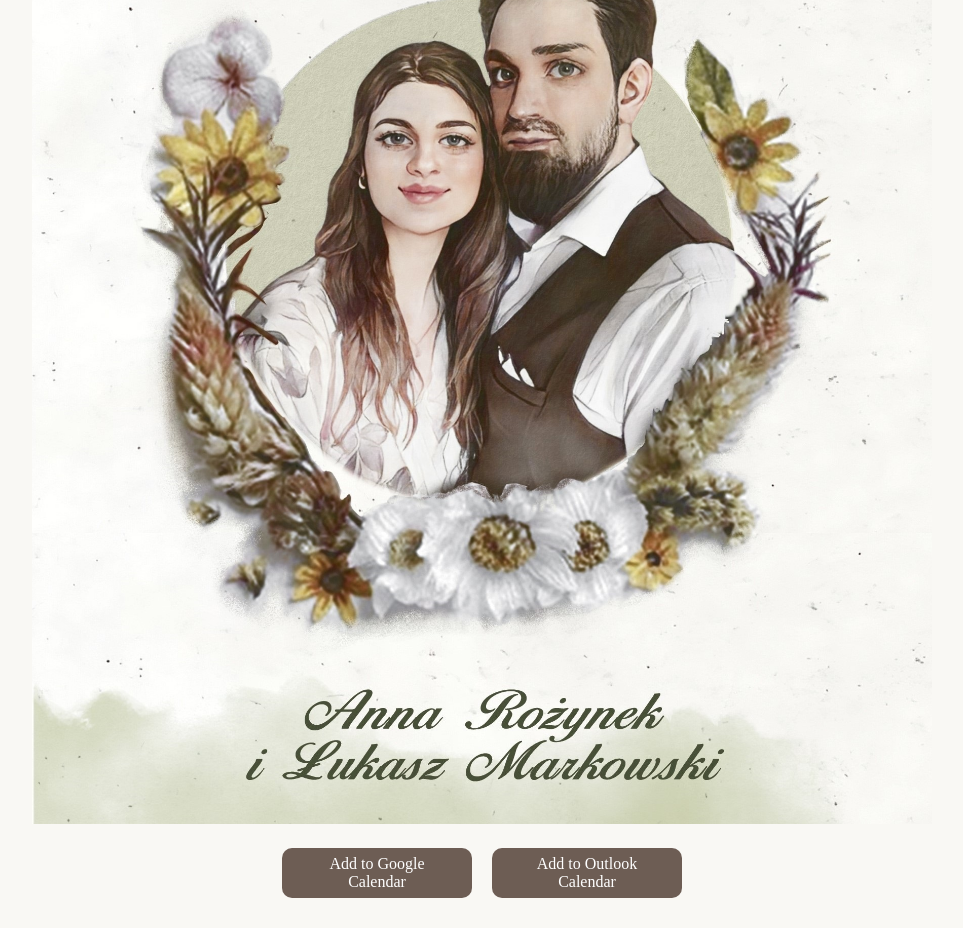
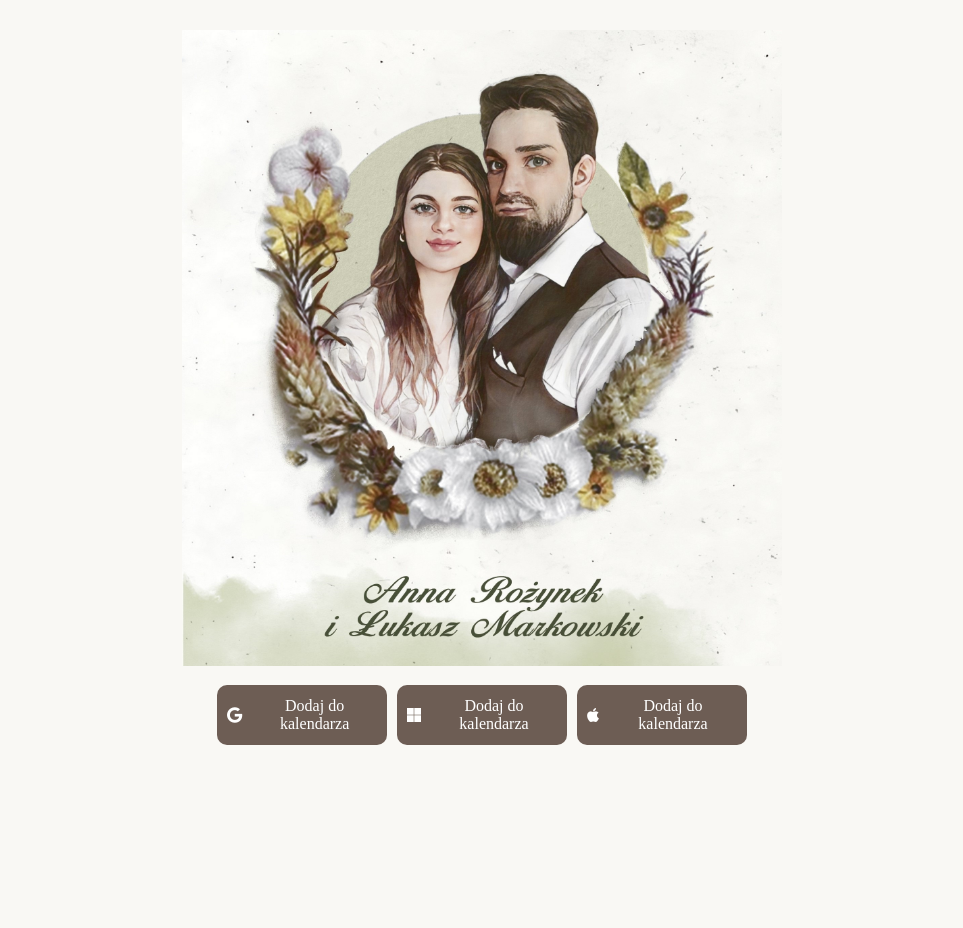
Before and after one commit to lukister/weding_invitation, a plain HTML site: page index.html in a window 1280 px wide. Shown: the whole page, without its empty margins (158-1121 px from the left). After the commit the page ends 800 px from the top, so only its background shows below. Drawn offline with Linux system fonts and the light colour scheme.

Commit message:
Change calendar

```diff
--- a/index.html
+++ b/index.html
@@ -4,6 +4,7 @@
     <meta charset="UTF-8">
     <meta name="viewport" content="width=device-width, initial-scale=1.0">
     <title>Ślub Ani i Łukasza</title>
+    <link rel="stylesheet" href="https://cdnjs.cloudflare.com/ajax/libs/font-awesome/6.0.0-beta3/css/all.min.css">
     <style>
         body {
             display: flex;
@@ -14,7 +15,7 @@
             background-color: #f9f8f4;
         }
         .container {
-            max-width: 900px;
+            max-width: 600px;
             width: 100%;
             text-align: center;
         }
@@ -34,9 +35,9 @@
             justify-content: center;
             align-items: center;
             width: 150px;
-            height: 30px;
+            height: 50px;
             margin: 10px 0;
-            padding: 10px 20px;
+            padding: 5px 10px;
             background-color: #6d5d54;
             color: white;
             text-decoration: none;
@@ -46,14 +47,17 @@
         .buttons a:hover {
             background-color: #4a5238;
         }
-        @media (min-width: 600px) {
+        .buttons a i {
+            margin-right: 10px;
+        }
+        @media (min-width: 400px) {
             .buttons {
                 flex-direction: row;
                 flex-wrap: wrap;
                 justify-content: center;
             }
             .buttons a {
-                margin: 10px;
+                margin: 5px;
             }
         }
     </style>
@@ -62,8 +66,9 @@
     <div class="container">
         <img src="images/main.jpg" alt="Wedding Invitation Image">
         <div class="buttons">
-            <a href="https://calendar.google.com/calendar/render?action=TEMPLATE&dates=20250531T123000Z%2F20250601T130000Z&details=%C5%9Alub%2014%3A30%20w%20Parafia%20%C5%9Bw.%20Micha%C5%82a%20Archanio%C5%82a%20w%20Czempiniu%20%28Ko%C5%9Bcielna%201%2C%2064-020%20Czempi%C5%84%29%0AWesele%2016%3A00%20w%20Go%C5%9Bciniec%20Niezapominajka%20w%20Dalewie%20%28Dalewo%20112%2C%2063-100%20Dalewo%29%0AOczepiny%2023%3A00&location=Ko%C5%9Bcielna%201%2C%2064-020%20Czempi%C5%84&text=%C5%9Alub%20Ani%20i%20%C5%81ukasza" target="_blank">Add to Google Calendar</a>
-            <a href="https://outlook.live.com/calendar/0/action/compose?allday=false&body=%C5%9Alub%2014%3A30%20w%20Parafia%20%C5%9Bw.%20Micha%C5%82a%20Archanio%C5%82a%20w%20Czempiniu%20%28Ko%C5%9Bcielna%201%2C%2064-020%20Czempi%C5%84%29%0AWesele%2016%3A00%20w%20Go%C5%9Bciniec%20Niezapominajka%20w%20Dalewie%20%28Dalewo%20112%2C%2063-100%20Dalewo%29%0AOczepiny%2023%3A00&enddt=2025-06-01T15%3A00%3A00&location=Ko%C5%9Bcielna%201%2C%2064-020%20Czempi%C5%84&path=%2Fcalendar%2Faction%2Fcompose&rru=addevent&startdt=2025-05-31T14%3A30%3A00&subject=%C5%9Alub%20Ani%20i%20%C5%81ukasza" target="_blank">Add to Outlook Calendar</a>
+            <a href="https://calendar.google.com/calendar/render?action=TEMPLATE&dates=20250531T123000Z%2F20250601T130000Z&details=%C5%9Alub%2014%3A30%20w%20Parafia%20%C5%9Bw.%20Micha%C5%82a%20Archanio%C5%82a%20w%20Czempiniu%20%28Ko%C5%9Bcielna%201%2C%2064-020%20Czempi%C5%84%29%0AWesele%2016%3A00%20w%20Go%C5%9Bciniec%20Niezapominajka%20w%20Dalewie%20%28Dalewo%20112%2C%2063-100%20Dalewo%29%0AOczepiny%2023%3A00&location=Ko%C5%9Bcielna%201%2C%2064-020%20Czempi%C5%84&text=%C5%9Alub%20Ani%20i%20%C5%81ukasza" target="_blank"><i class="fab fa-google"></i>Dodaj do kalendarza</a>
+            <a href="https://outlook.live.com/calendar/0/action/compose?allday=false&body=%C5%9Alub%2014%3A30%20w%20Parafia%20%C5%9Bw.%20Micha%C5%82a%20Archanio%C5%82a%20w%20Czempiniu%20%28Ko%C5%9Bcielna%201%2C%2064-020%20Czempi%C5%84%29%0AWesele%2016%3A00%20w%20Go%C5%9Bciniec%20Niezapominajka%20w%20Dalewie%20%28Dalewo%20112%2C%2063-100%20Dalewo%29%0AOczepiny%2023%3A00&enddt=2025-06-01T15%3A00%3A00&location=Ko%C5%9Bcielna%201%2C%2064-020%20Czempi%C5%84&path=%2Fcalendar%2Faction%2Fcompose&rru=addevent&startdt=2025-05-31T14%3A30%3A00&subject=%C5%9Alub%20Ani%20i%20%C5%81ukasza" target="_blank"><i class="fab fa-microsoft"></i>Dodaj do kalendarza</a>
+            <a href="calendar_event.ics" target="_blank"><i class="fab fa-apple"></i>Dodaj do kalendarza</a>
         </div>
     </div>
 </body>
```
Also changed, not shown: 1 other file.
